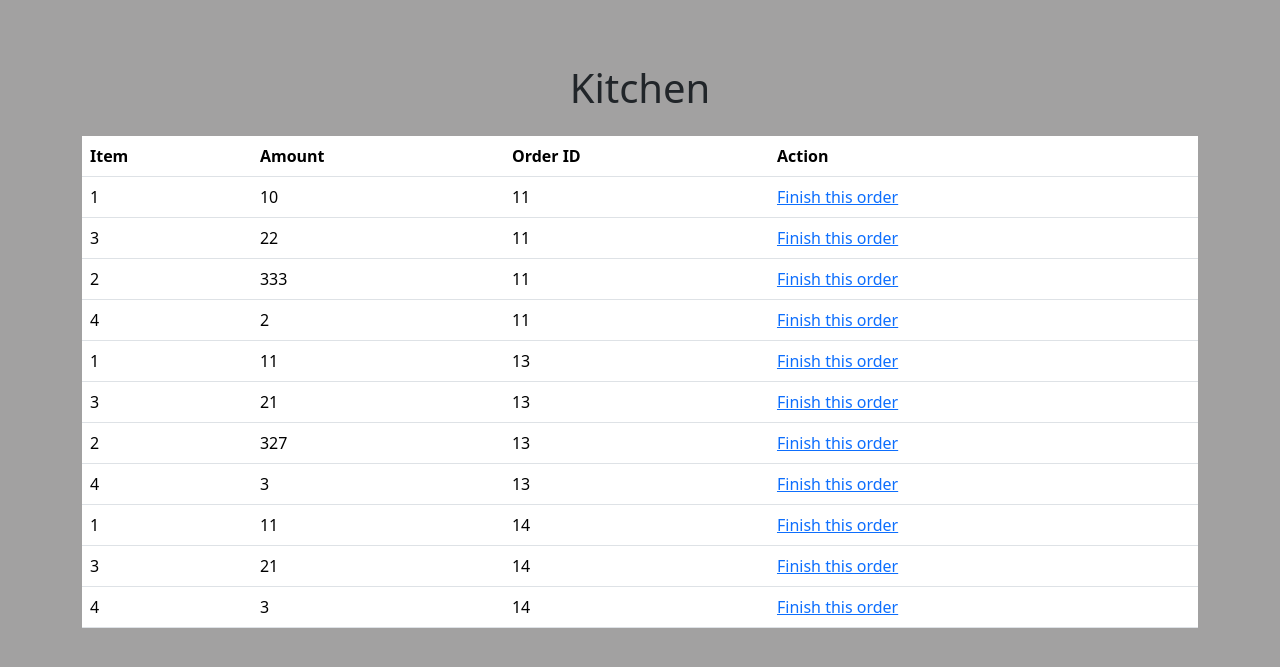
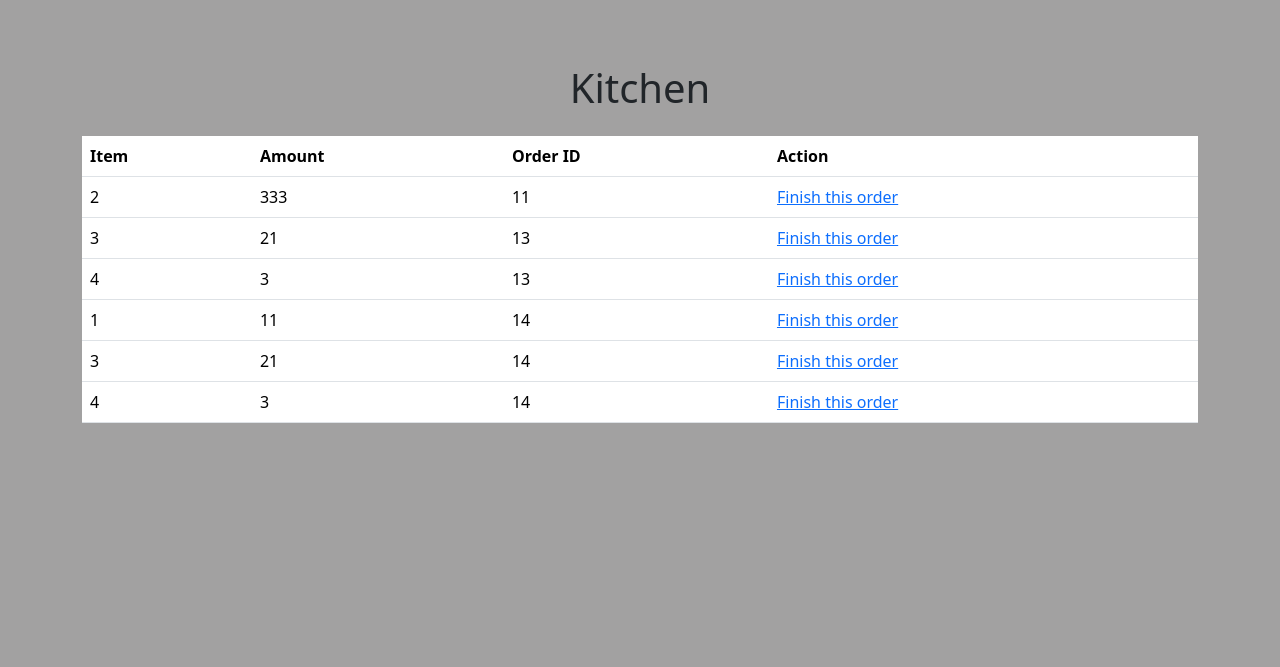
Before and after one commit to BUMETCS673/project-f23team3, a Flask app: page /kitchen in a window 1280 px wide. Shown: the part 56-723 px from the top of the page. Run offline with Flask 3, Linux system fonts and the light colour scheme; data comes from the database, SQL or seed files in the repository; both versions use the stored data as it was after the commit.

Commit message:
change kitchen page to finish item

```diff
--- a/code/templates/kitchen.html
+++ b/code/templates/kitchen.html
@@ -27,7 +27,7 @@
                     <td>{{ item.quantity }}</td>
                     <td>{{ item.order_id }}</td>
                     <td>
-                        <a href="kitchen/finish/{{item.order_id}}">Finish this order</a>
+                        <a href="kitchen/finish/{{item.order_id}}/{{item.dish_id}}">Finish this order</a>
                     </td>
                 </tr>
             {% endfor %}
--- a/code/views.py
+++ b/code/views.py
@@ -35,14 +35,14 @@ def kitchen():
         return redirect("/kitchen")
     else:
         oids = db.session.query(Orders.id).filter_by(status="0")
-        kitchen_items = db.session.query(Requests).filter(Requests.order_id.in_(oids)).all()
+        kitchen_items = db.session.query(Requests).filter_by(special="0").all()
         #return jsonify({'message': kitchen_items[0].quantity})
         return render_template("kitchen.html", kitchen_items=kitchen_items)
 
-@app.route('/kitchen/finish/<int:id>')
-def finish_order(id):
-    item = Orders.query.filter_by(id=id).first()
-    item.status = "1"
+@app.route('/kitchen/finish/<int:oid>/<int:did>')
+def finish_order(oid,did):
+    item = Requests.query.filter_by(order_id=oid, dish_id=did).first()
+    item.special = "1"
     db.session.commit()
     return redirect("/kitchen")
 
```
Also changed, not shown: code/instance/main.db.
